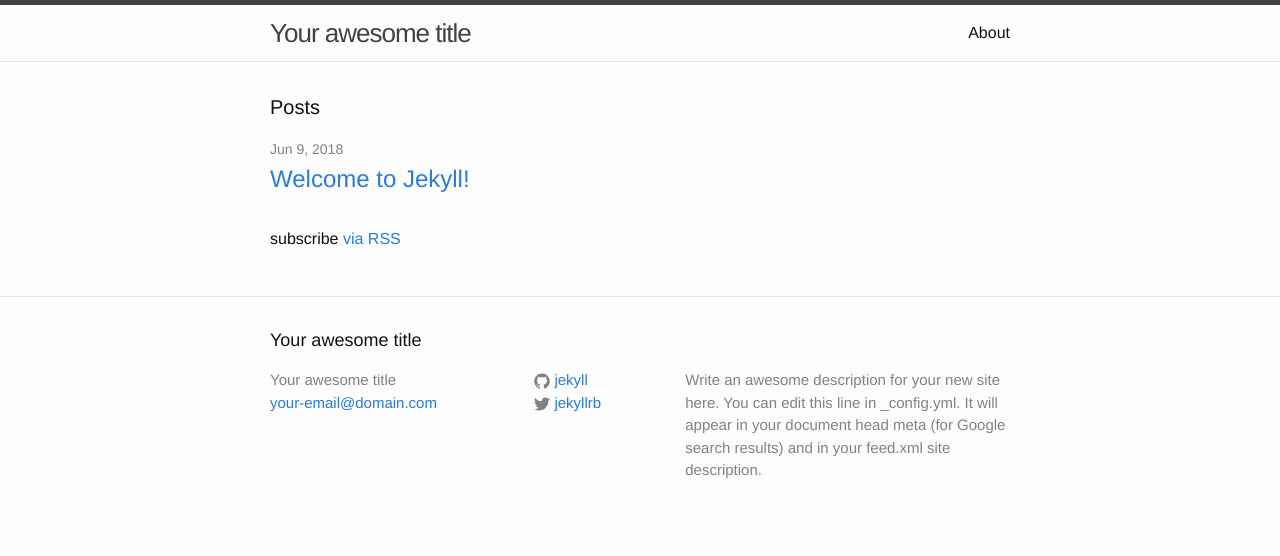
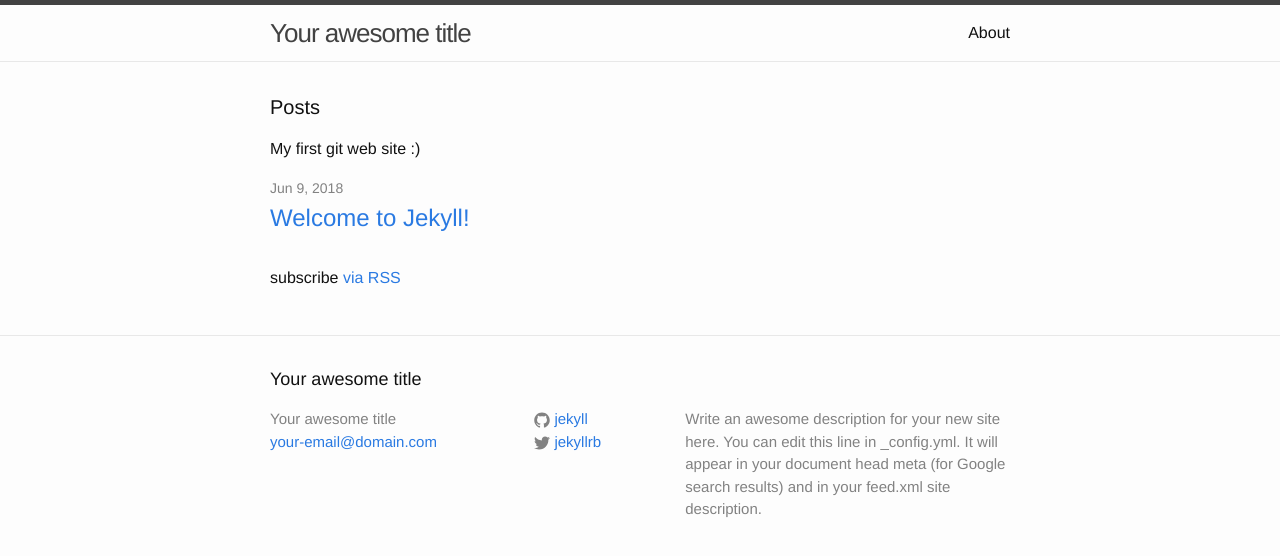
Before and after one commit to hrvojejake/hrvojejake-cc.github.io, a Jekyll site: the page built from index.html, in a window 1280 px wide. Shown: the top 556 px of the page. Built offline with Jekyll 4.4.1, drawn with Linux system fonts in a browser that asks for light colours.

Commit message:
Update index.html

```diff
--- a/index.html
+++ b/index.html
@@ -5,7 +5,7 @@ layout: default
 <div class="home">
 
   <h1 class="page-heading">Posts</h1>
-
+  <p>My first git web site :) </p>
   <ul class="post-list">
     {% for post in site.posts %}
       <li>
```
